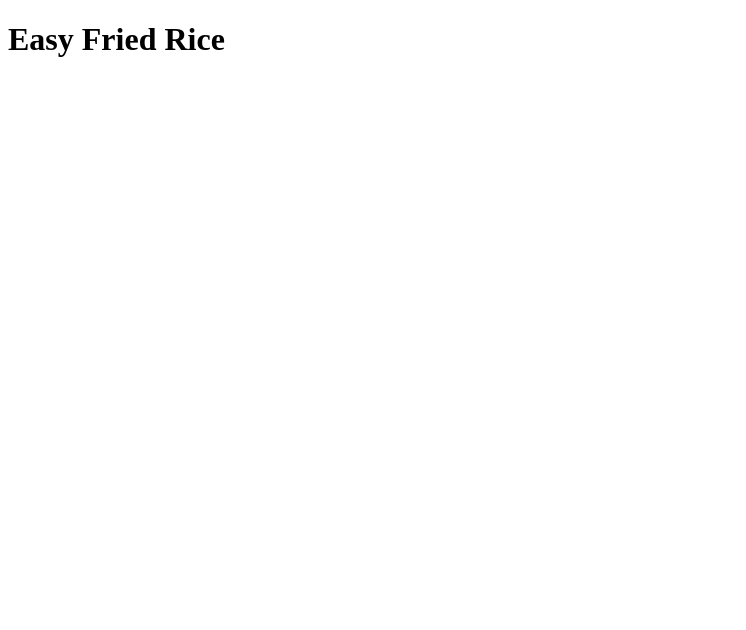
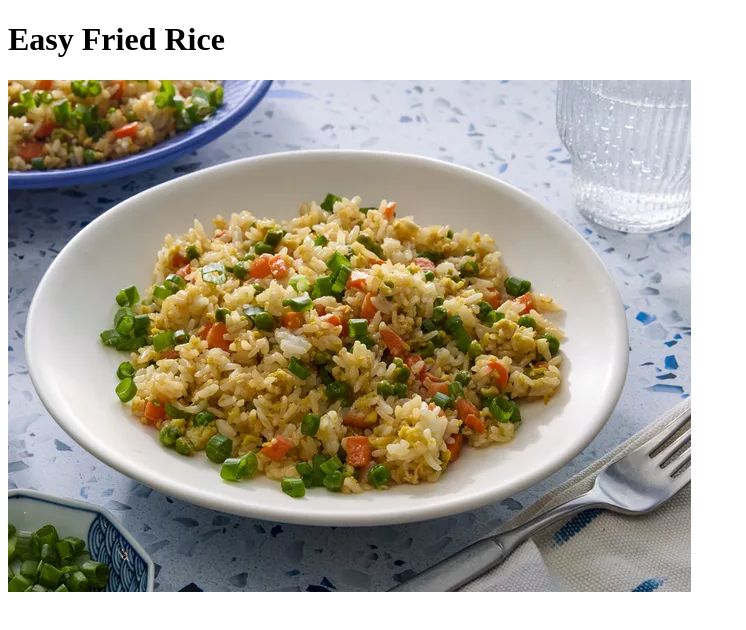
Before and after one commit to Elsie06/odin-recipes, a plain HTML site: page recipes/easy-fried-rice.html in a window 1280 px wide. Shown: the whole page, without its empty margins (0-746 px from the left). Drawn offline with Linux system fonts and the light colour scheme.

Commit message:
Update easy-fried-rice.html

```diff
--- a/recipes/easy-fried-rice.html
+++ b/recipes/easy-fried-rice.html
@@ -7,5 +7,6 @@
 </head>
 <body>
     <h1>Easy Fried Rice</h1>
+    <img src="easy-friedrice.webp" alt="Easy Fried Rice">
 </body>
 </html>
```
